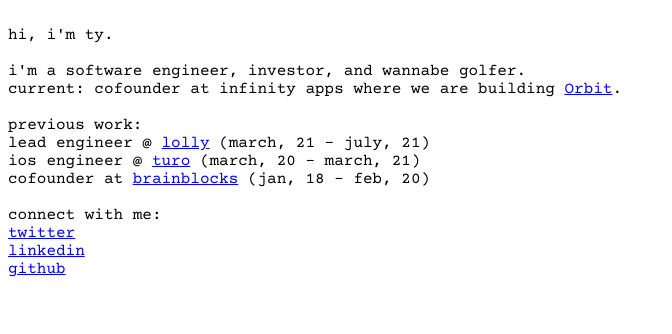
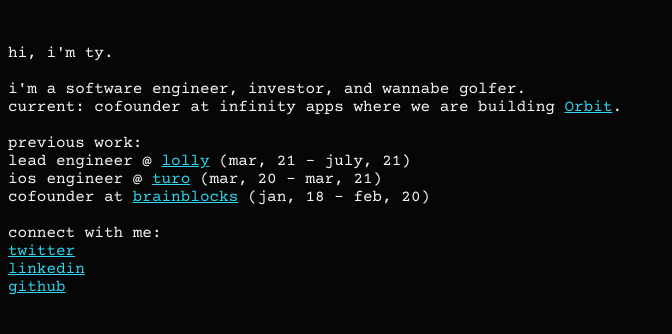
Before and after one commit to schenkty/schenkty, a plain HTML site: page docs/index.html in a window 1280 px wide. Shown: the whole page, without its empty margins (0-672 px from the left). Drawn offline with nearby package versions, Linux system fonts and the light colour scheme.

Commit message:
Update index.html

```diff
--- a/docs/index.html
+++ b/docs/index.html
@@ -8,31 +8,34 @@
         <style media="screen">
             body {
                 font-family: 'Courier Prime', monospace;
+                background-color: #060606;
+                color: #F6F6F6;
             }
 
             /* unvisited link */
             a:link {
-              color: blue;
+              color: #2DD6EE;
             }
 
             /* visited link */
             a:visited {
-              color: blue;
+              color: #2DD6EE;
             }
 
             /* mouse over link */
             a:hover {
-              color: blue;
+              color: #2DD6EE;
             }
 
             /* selected link */
             a:active {
-              color: blue;
+              color: #2DD6EE;
             }
         </style>
         <title>ty schenk</title>
     </head>
     <body>
+        <br>
         <br>
         hi, i'm ty.
         <br>
@@ -44,9 +47,9 @@
         <br>
         previous work:
         <br>
-        lead engineer @ <a href="https://www.thelollyapp.com">lolly</a> (march, 21 - july, 21)
+        lead engineer @ <a href="https://www.thelollyapp.com">lolly</a> (mar, 21 - july, 21)
         <br>
-        ios engineer @ <a href="https://turo.com">turo</a> (march, 20 - march, 21)
+        ios engineer @ <a href="https://turo.com">turo</a> (mar, 20 - mar, 21)
         <br>
         cofounder at <a href="https://github.com/brainblocks">brainblocks</a> (jan, 18 - feb, 20)
         <br>
```
